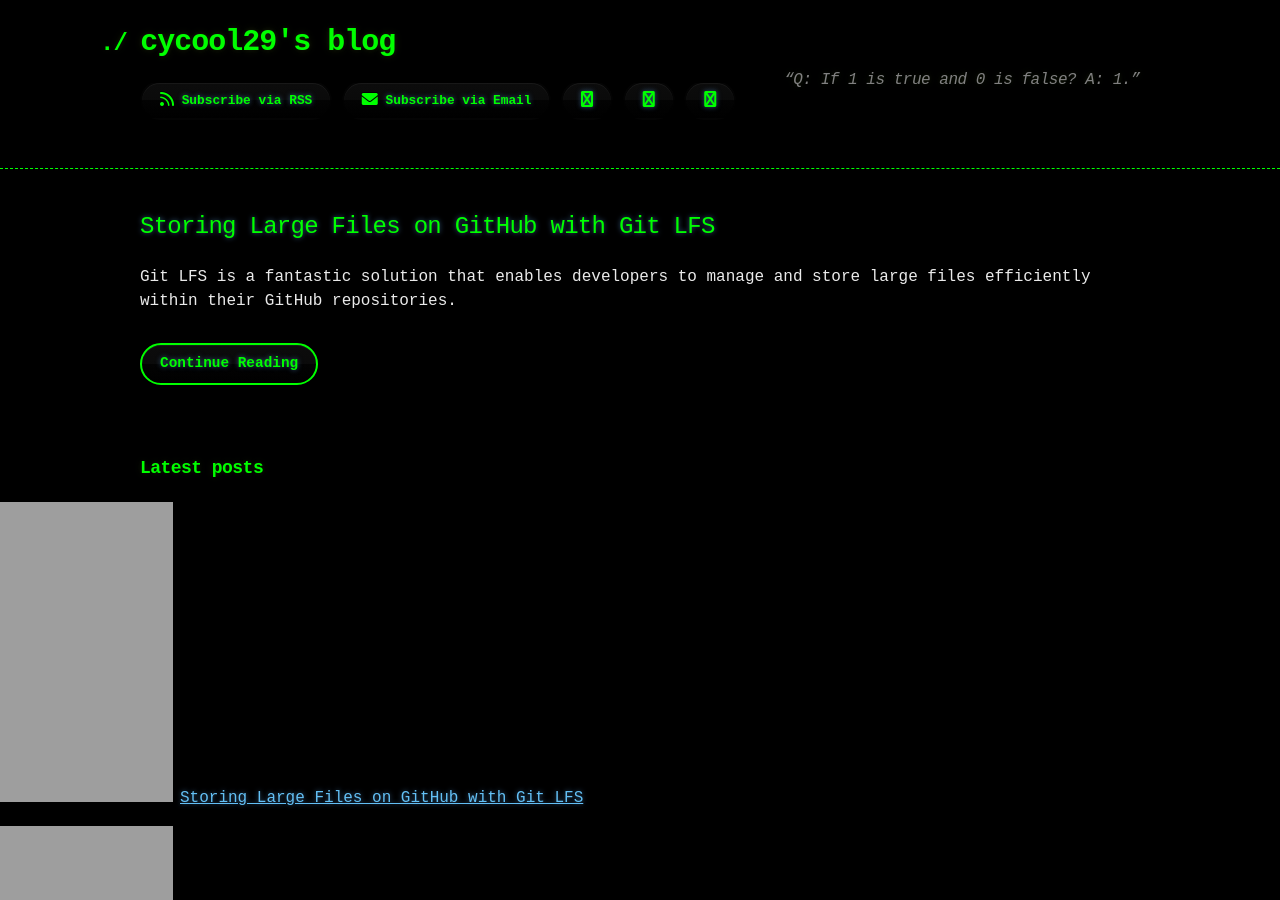
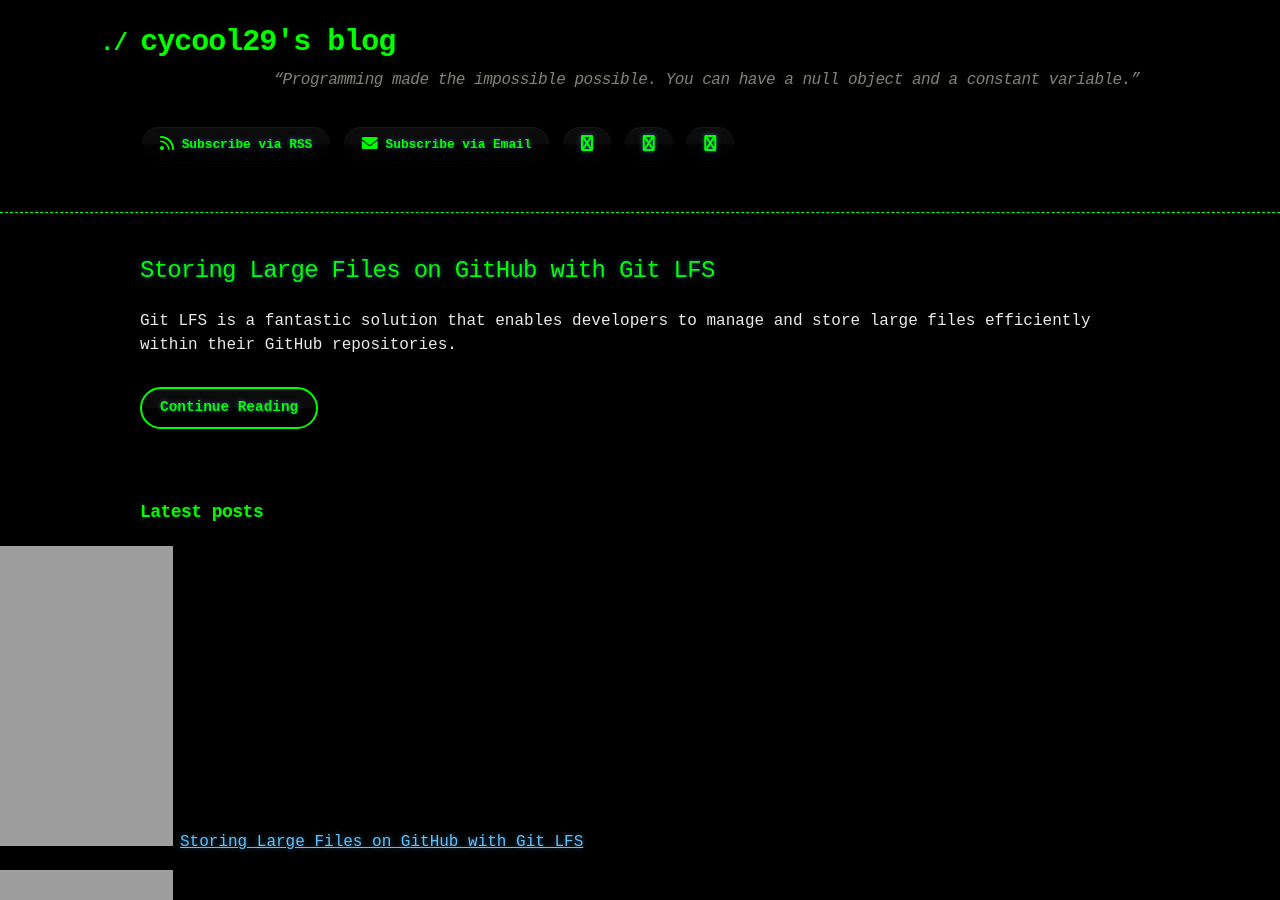
Before and after one commit to cycool29/cycool29.github.io, a Jekyll site: the page built from index.md, in a window 1280 px wide and 900 px high. Built offline with Jekyll 4.4.1, drawn with Linux system fonts in a browser that asks for light colours; a style sheet for code colours, icons or effects is not loaded.

Commit message:
Update quotes

```diff
--- a/_config.yml
+++ b/_config.yml
@@ -1,5 +1,5 @@
 title: cycool29's blog
-description: "“Q: If 1 is true and 0 is false? A: 1.” "
+description: "“Programming made the impossible possible. You can have a null object and a constant variable.” "
 bio: A high school student. Intermediate in Python, Git, Bash. Learning JavaScript. He/Him. "
 author: cycool29
 url: https://cycool29.github.io
```
